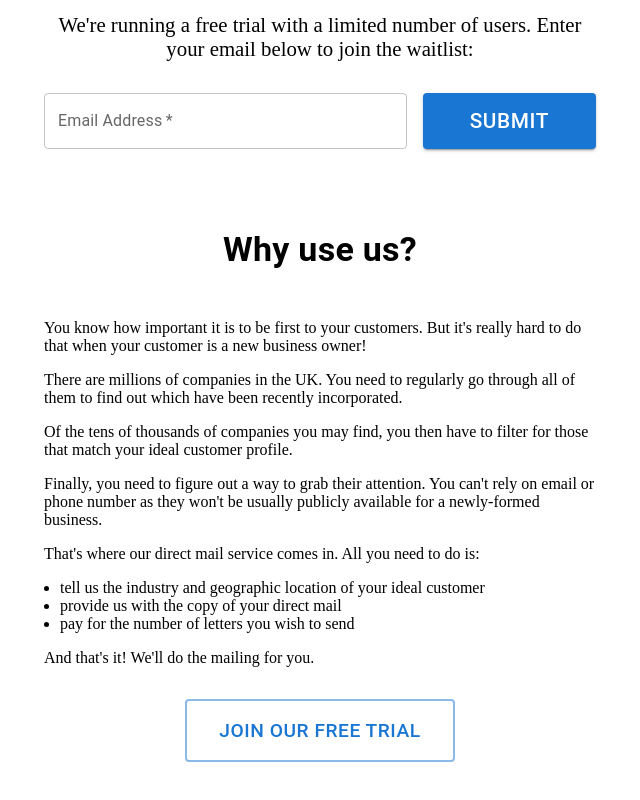
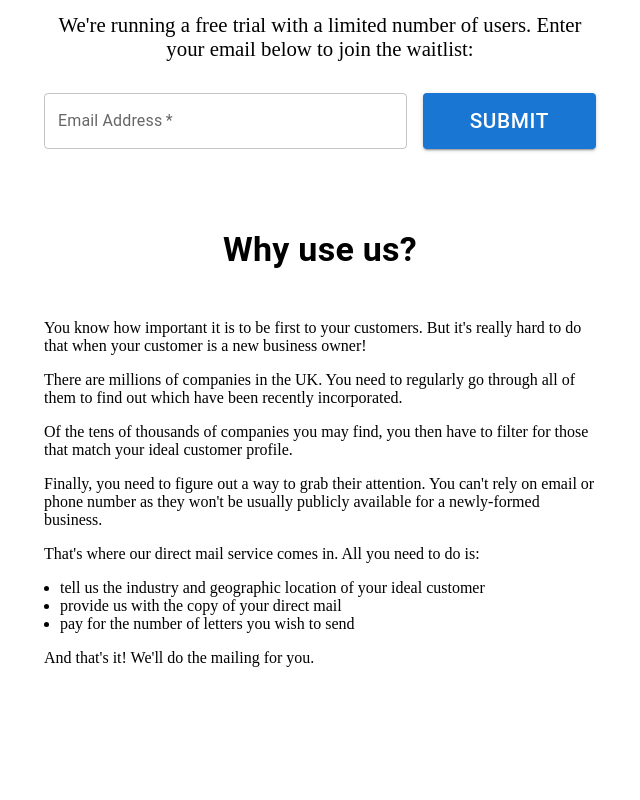
Before and after one commit to mihailthebuilder/new-company-marketing, a Next.js app: page / in a window 1280 px wide. Shown: the part 364-1164 px from the top of the page, without its empty margins (320-960 px from the left). After the commit the page ends 1095 px from the top, so only its background shows below. Built offline with nearby package versions, Linux system fonts and the light colour scheme.

Commit message:
remove hero button

```diff
--- a/src/pages/index.tsx
+++ b/src/pages/index.tsx
@@ -86,22 +86,6 @@ export default function Home() {
             <li>pay for the number of letters you wish to send</li>
           </ul>
           <p>And that&apos;s it! We&apos;ll do the mailing for you.</p>
-          <Box textAlign="center" marginTop="2rem">
-            <Button
-              variant="outlined"
-              href="#signup"
-              sx={{
-                padding: "0.8rem 2rem",
-                fontSize: "1.2rem",
-                borderWidth: "2px",
-                ":hover": {
-                  borderWidth: "2px",
-                },
-              }}
-            >
-              Join our free trial
-            </Button>
-          </Box>
         </Container>
       </main>
     </>
```
